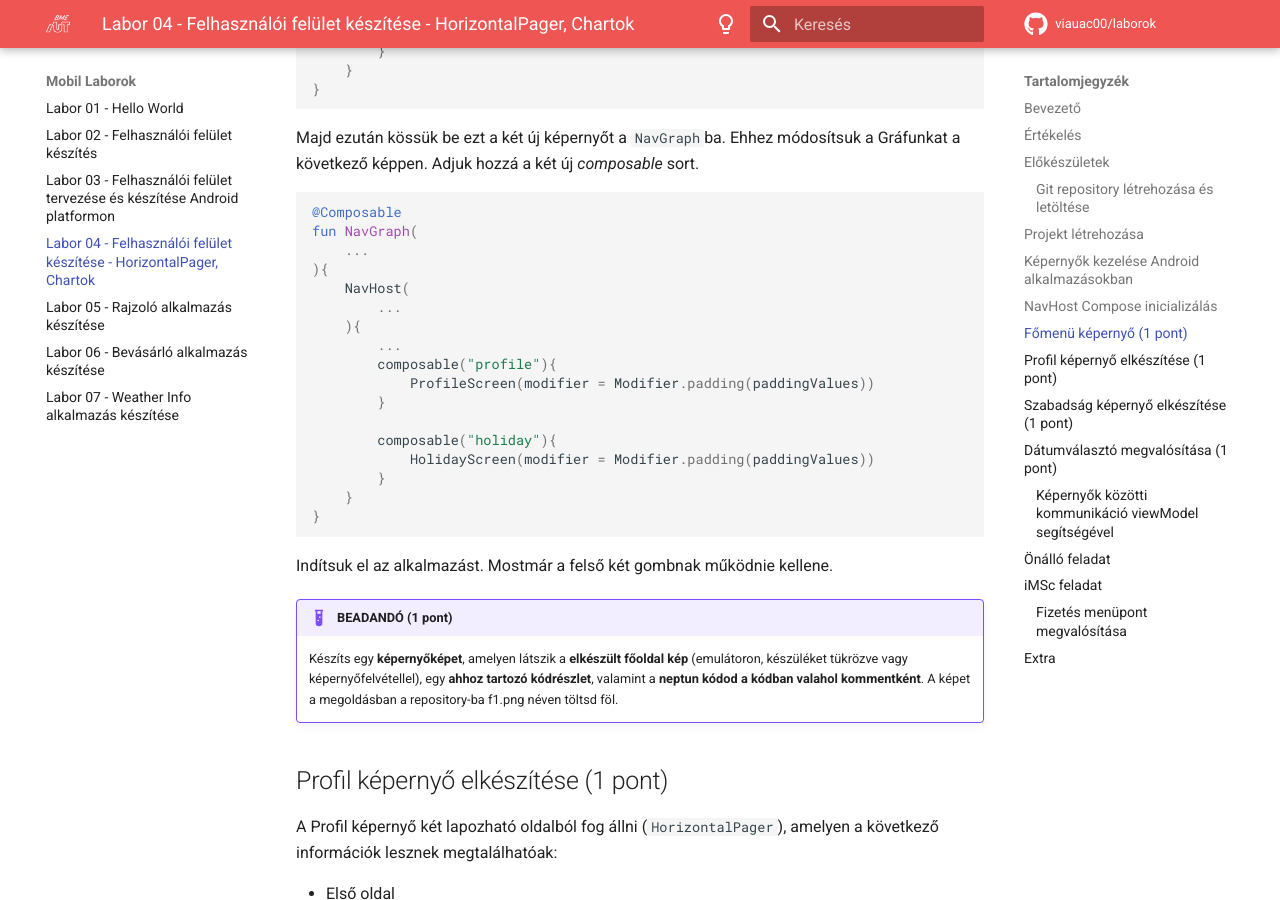
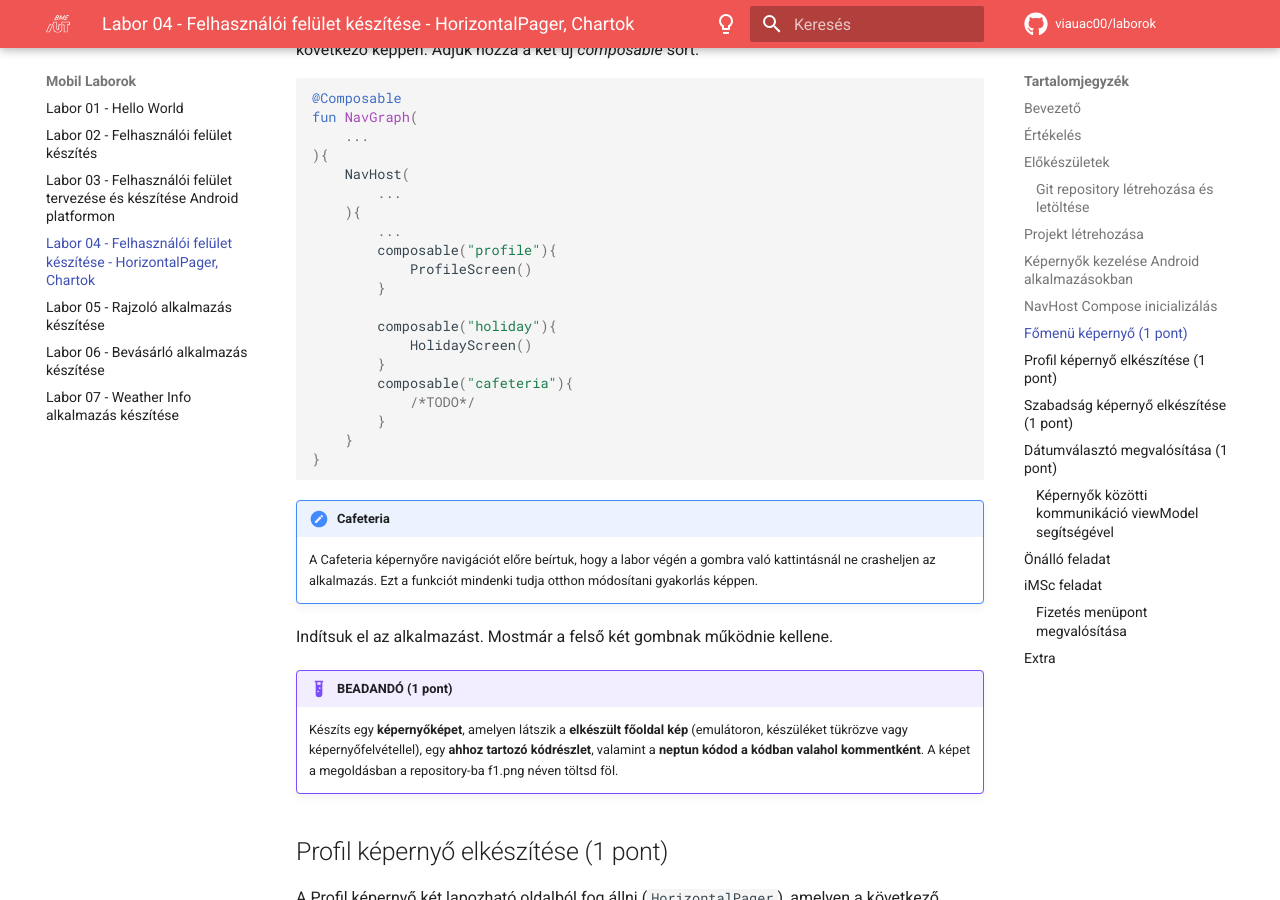
Before and after one commit to VIAUAD02/laborok, an MkDocs documentation site: the page built from docs/laborok/04-android-ui-fragments/index.md, in a window 1280 px wide and 900 px high, scrolled down 9408 px. Built offline with MkDocs 1.6.1 and Material for MkDocs 9.7.7, drawn with Linux system fonts in a browser that asks for light colours; comment, search, counter and statistics services are not loaded; some of the changed text lies outside the part shown.

Commit message:
lab04 in compose v3
Cafeteria Screen crash handle

````diff
--- a/docs/laborok/04-android-ui-fragments/index.md
+++ b/docs/laborok/04-android-ui-fragments/index.md
@@ -133,13 +133,7 @@ class MainActivity : ComponentActivity() {
         enableEdgeToEdge()
         setContent {
             WorkplaceAppTheme {
-                Scaffold(
-                    modifier = Modifier.fillMaxSize(),
-                    topBar = { TopBar() }
-                )
-                { innerPadding ->
-                    NavGraph(innerPadding)
-                }
+                NavGraph()
             }
         }
     }
@@ -364,15 +358,21 @@ fun NavGraph(
     ){
         ...
         composable("profile"){
-            ProfileScreen(modifier = Modifier.padding(paddingValues))
+            ProfileScreen()
         }
 
         composable("holiday"){
-            HolidayScreen(modifier = Modifier.padding(paddingValues))
+            HolidayScreen()
+        }
+        composable("cafeteria"){
+            /*TODO*/
         }
     }
 }
 ```
+
+!!!note "Cafeteria"
+    A Cafeteria képernyőre navigációt előre beírtuk, hogy a labor végén a gombra való kattintásnál ne crasheljen az alkalmazás. Ezt a funkciót mindenki tudja otthon módosítani gyakorlás képpen.
 
 Indítsuk el az alkalmazást. Mostmár a felső két gombnak működnie kellene.
 
````
Also changed, not shown: other parts of docs/laborok/04-android-ui-fragments/index.md (+1 -1 lines), docs/laborok/04-android-ui-fragments/assets/datepicker.png, docs/laborok/04-android-ui-fragments/assets/holiday1.png, docs/laborok/04-android-ui-fragments/assets/menu.png, docs/laborok/04-android-ui-fragments/assets/profile1.png, docs/laborok/04-android-ui-fragments/assets/profile2.png.
